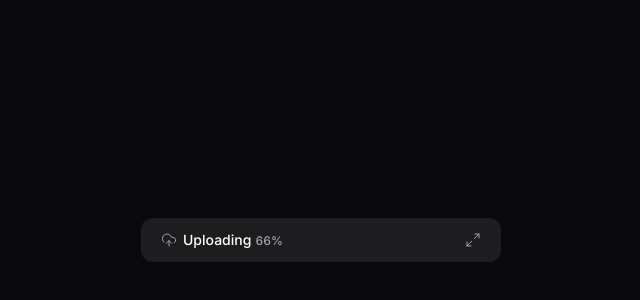
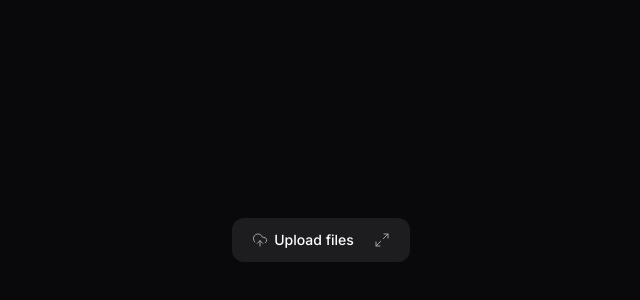
Before and after one commit to Alexandresl/ftr-upload-widget-web, a React (Vite) app: page / in a window 1280 px wide. Shown: the part 160-460 px from the top of the page, without its empty margins (319-959 px from the left). Built offline with nearby package versions, Linux system fonts and the light colour scheme.

Commit message:
Animações do Widget

```diff
--- a/package.json
+++ b/package.json
@@ -13,6 +13,7 @@
     "@radix-ui/react-collapsible": "^1.1.12",
     "@radix-ui/react-progress": "^1.1.8",
     "lucide-react": "^1.8.0",
+    "motion": "^12.38.0",
     "react": "^19.2.4",
     "react-dom": "^19.2.4",
     "react-dropzone": "^15.0.0",
--- a/src/components/upload-widget-dropzone.tsx
+++ b/src/components/upload-widget-dropzone.tsx
@@ -1,9 +1,10 @@
+import { motion } from "motion/react";
 import { useDropzone } from "react-dropzone";
 import { CircularProgressBar } from "./ui/circular-progress-bar";
 
 export function UploadWidgetDropzone() {
 
-  const isThereAnyPendingUpload = true
+  const isThereAnyPendingUpload = false
   const uploadGlobalPercentage = 66
 
   const { getRootProps, getInputProps, isDragActive } = useDropzone({
@@ -18,7 +19,14 @@
   });
 
   return (
-    <div className="px-3 flex flex-col gap-3">
+    <motion.div
+      className="px-3 flex flex-col gap-3"
+      initial={{ opacity: 0 }}
+      animate={{ opacity: 1 }}
+      transition={{
+        duration: 0.2
+      }}
+    >
       <div
         data-active={isDragActive}
         className="cursor-pointer text-zinc-400 bg-black/20 p-5 rounded-lg border border-zinc-700 border-dashed h-32 flex flex-col items-center justify-center gap-1 hover:border-zinc-600 transition-colors data-[active=true]:bg-indigo-500/10 data-[active=true]:border-indigo-500 data-[active=true]:text-indigo-400"
@@ -42,6 +50,6 @@
       <span className="text-xxs text-zinc-400">
         Only PNG and JPG files are supported.
       </span>
-    </div >
+    </motion.div >
   );
 }
--- a/src/components/upload-widget-minimized-button.tsx
+++ b/src/components/upload-widget-minimized-button.tsx
@@ -4,7 +4,7 @@
 
 export function UploadWidgetMinimizedButton() {
   return (
-    <Collapsible.Trigger className="group w-full bg-white/2 py-3 px-5 flex items-center justify-between">
+    <Collapsible.Trigger className="group w-full bg-white/2 py-3 px-5 flex items-center justify-between gap-5">
       <UploadWidgetTitle />
       <Maximize2
         strokeWidth={1.5}
--- a/src/components/upload-widget-title.tsx
+++ b/src/components/upload-widget-title.tsx
@@ -2,7 +2,7 @@
 
 export function UploadWidgetTitle() {
 
-  const isThereAnyPendingUpload = true
+  const isThereAnyPendingUpload = false
   const uploadGlobalPercentage = 66
 
   return (
--- a/src/components/upload-widget-upload-item.tsx
+++ b/src/components/upload-widget-upload-item.tsx
@@ -1,10 +1,18 @@
 import * as Progress from '@radix-ui/react-progress'
 import { Download, ImageUp, Link2, RefreshCcw, X } from "lucide-react";
 import { Button } from "./ui/button";
+import { motion } from 'motion/react';
 
 export function UploadWidgetUploadItem() {
     return (
-        <div className="p-3 rounded-lg flex flex-col gap-3 shadow-shape-content bg-white/2 relative overflow-hidden">
+        <motion.div
+            className="p-3 rounded-lg flex flex-col gap-3 shadow-shape-content bg-white/2 relative overflow-hidden"
+            initial={{ opacity: 0 }}
+            animate={{ opacity: 1 }}
+            transition={{
+                duration: 0.4
+            }}
+        >
             <div className="flex flex-col gap-1">
                 <span className="text-xs font-medium flex items-center gap-1">
                     <ImageUp className="size-3 text-zinc-300" strokeWidth={1.5} />
@@ -44,6 +52,6 @@
                     <span className="sr-only">Cancel upload</span>
                 </Button>
             </div>
-        </div>
+        </motion.div>
     );
 }
--- a/src/components/upload-widget-upload-list.tsx
+++ b/src/components/upload-widget-upload-list.tsx
@@ -2,7 +2,7 @@
 
 export function UploadWidgetUploadList() {
 
-  const isUploadListEmpty = true
+  const isUploadListEmpty = false
 
   return (
     <div className="px-3 flex flex-col gap-3">
--- a/src/components/upload-widget.tsx
+++ b/src/components/upload-widget.tsx
@@ -1,17 +1,37 @@
-import { useState } from "react";
+import * as Collapsible from "@radix-ui/react-collapsible";
+import { motion, useCycle } from 'motion/react';
 import { UploadWidgetDropzone } from "./upload-widget-dropzone";
 import { UploadWidgetHeader } from "./upload-widget-header";
+import { UploadWidgetMinimizedButton } from "./upload-widget-minimized-button";
 import { UploadWidgetUploadList } from "./upload-widget-upload-list";
-import * as Collapsible from "@radix-ui/react-collapsible";
-import { UploadWidgetMinimizedButton } from "./upload-widget-minimized-button";
 
 export function UploadWidget() {
-  const [isWidgetOpen, setIsWidgetOpen] = useState(false);
+  const [isWidgetOpen, toggleWidgetOpen] = useCycle(false, true);
 
   return (
     // Em volta de todo o componente - Collapsible.ROOT
-    <Collapsible.Root onOpenChange={setIsWidgetOpen}>
-      <div className="bg-zinc-900 w-[360px] rounded-xl shadow-shape overflow-hidden">
+    <Collapsible.Root onOpenChange={() => toggleWidgetOpen()}>
+      <motion.div
+        className="bg-zinc-900 w-[360px] rounded-xl shadow-shape overflow-hidden"
+        animate={isWidgetOpen ? 'open' : 'closed'}
+        variants={{
+          closed: {
+            width: 'max-content',
+            height: 44,
+            transition: {
+              type: 'tween',
+              duration: 0.1
+            }
+          },
+          open: {
+            width: 420,
+            height: 'auto',
+            transition: {
+              duration: 0.1
+            }
+          }
+        }}
+      >
         {!isWidgetOpen && <UploadWidgetMinimizedButton />}
         {/* Em volta do elemento completo - Collapsible content */}
         <Collapsible.Content>
@@ -22,7 +42,7 @@
             <UploadWidgetUploadList />
           </div>
         </Collapsible.Content>
-      </div>
+      </motion.div>
     </Collapsible.Root>
   );
 }
```
Also changed, not shown: 1 other file (tests, documents, lock files or other folders).
